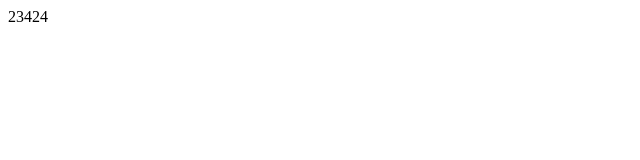
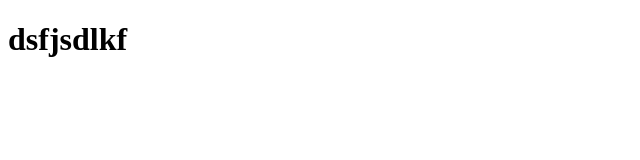
Before and after one commit to AlexeyAnreevichBorisov/chat, a plain HTML site: page index.html in a window 1280 px wide. Shown: the whole page, without its empty margins (0-640 px from the left). Drawn offline with Linux system fonts and the light colour scheme.

Commit message:
change body in index.html

```diff
--- a/index.html
+++ b/index.html
@@ -6,6 +6,6 @@
     <title>Document</title>
 </head>
 <body>
-    23424
+    <h1>dsfjsdlkf</h1>
 </body>
 </html>
```
